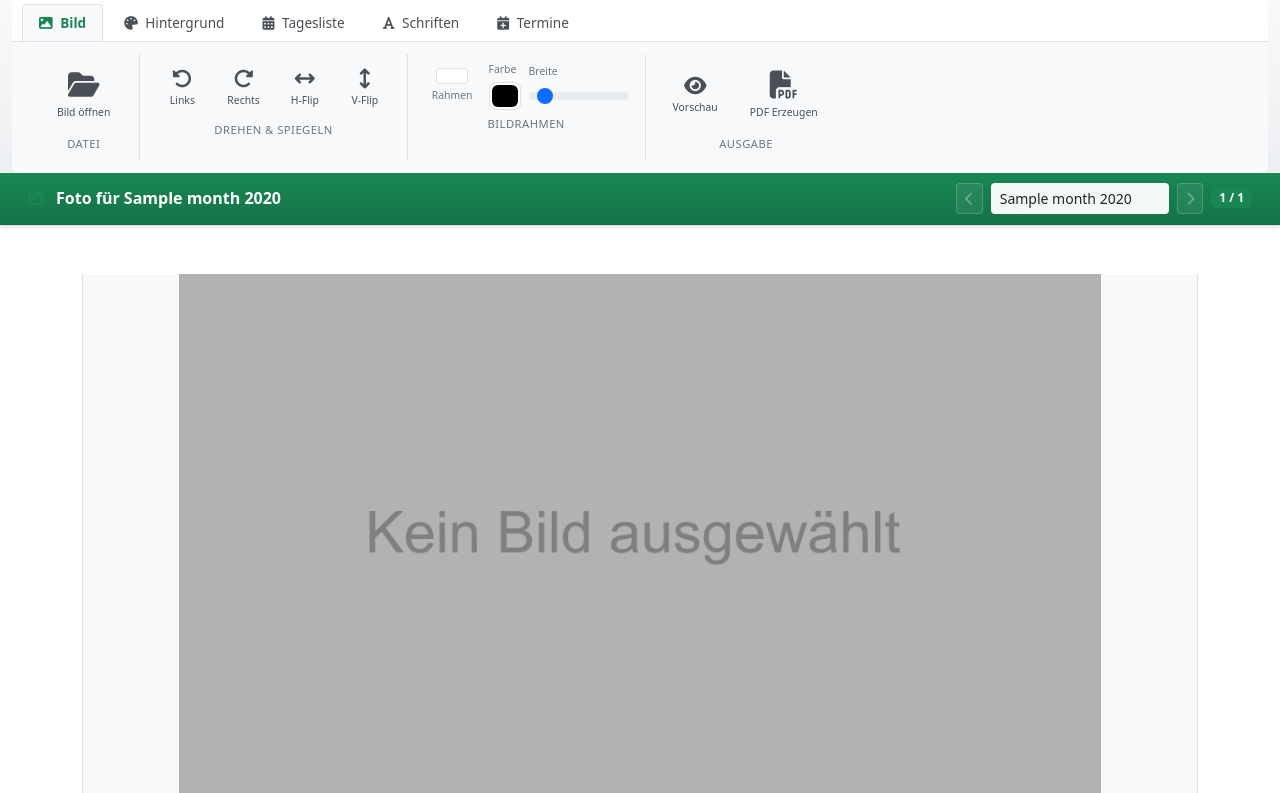
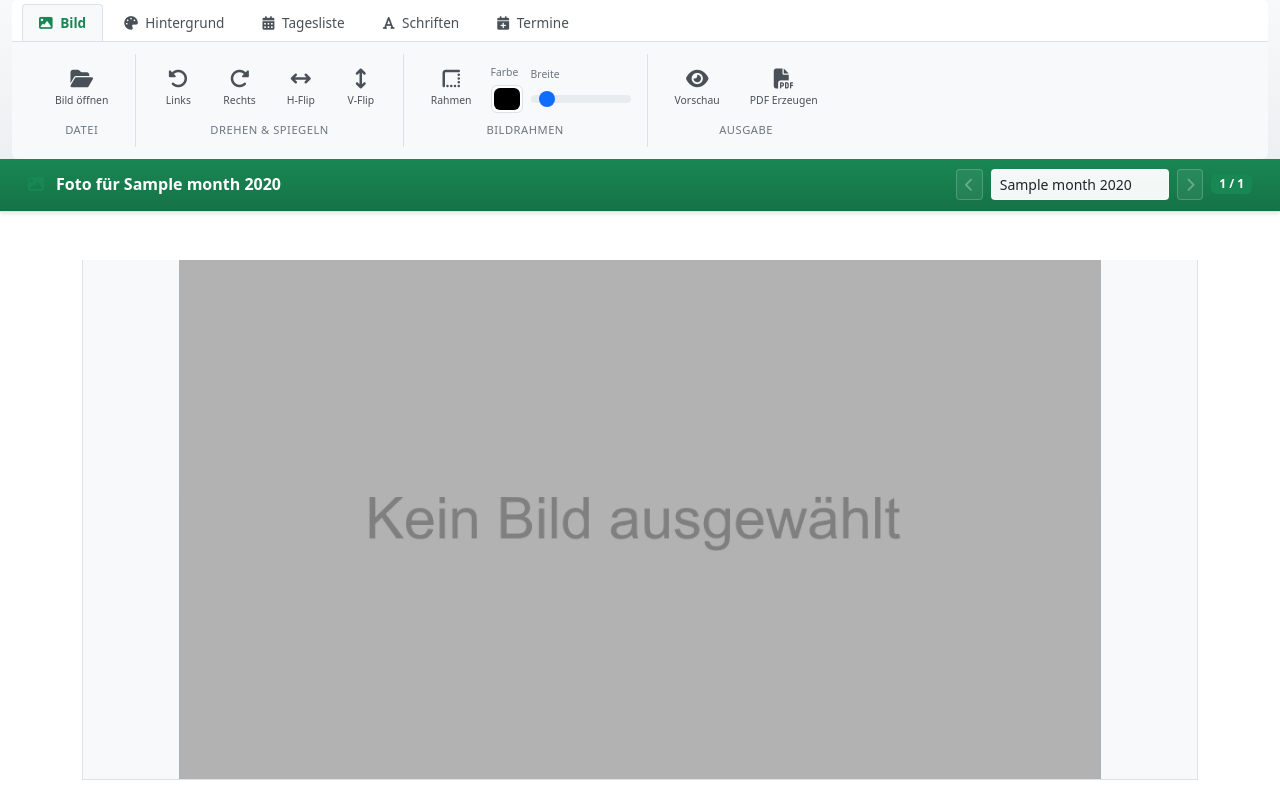
Before and after one commit to dpmpc/calendaronline, a Django app: template web/creator/templates/creator/months.html in a window 1280 px wide. Shown: the part 56-849 px from the top of the page. Run offline with Django 4.2, Linux system fonts and the light colour scheme; the template is opened without the code that fills it: most values are stand-ins (such as "Sample title", 1, 10 or a date in 2020); some libraries are stand-ins or nearby versions.

Commit message:
Some UI changes

```diff
--- a/web/creator/fotocalendar/bo/config.py
+++ b/web/creator/fotocalendar/bo/config.py
@@ -178,7 +178,8 @@ class MonthConfig:
         self.image_border = request.POST.get('image_border' + postfix, self.image_border)
         if request.POST.get('image_border_color' + postfix, '') != '':
             self.image_border_color = request.POST.get('image_border_color' + postfix)
-        self.image_border_width = request.POST.get('image_border_width' + postfix, self.image_border_width)
+        if request.POST.get('image_border_width' + postfix, '') != '':
+            self.image_border_width = int(request.POST.get('image_border_width' + postfix))
         self.fonts.update_from_request(request, "font_", postfix)
         if request.FILES.get('image' + postfix):
             self.set_image(request.FILES.get('image' + postfix))
--- a/web/creator/templates/creator/months.html
+++ b/web/creator/templates/creator/months.html
@@ -199,40 +199,21 @@ function updateMonthNavigation() {
 // Sync ribbon controls from month's hidden fields
 function syncRibbonFromMonth(monthId) {
   // Image border
-  var imageBorder = document.getElementById('field_image_border_' + monthId);
-  if (imageBorder) document.getElementById('ribbon-image-border').checked = (imageBorder.value === '1');
-
-  var imageBorderColor = document.getElementById('field_image_border_color_' + monthId);
-  if (imageBorderColor) document.getElementById('ribbon-image-border-color').value = imageBorderColor.value || '#000000';
-
-  var imageBorderWidth = document.getElementById('field_image_border_width_' + monthId);
-  if (imageBorderWidth) document.getElementById('ribbon-image-border-width').value = imageBorderWidth.value || '3';
+  setButtonState('ribbon-image-border', 'field_image_border_' + monthId)
+  setButtonValue('ribbon-image-border-color', 'field_image_border_color_' + monthId, '#000000')
+  setButtonValue('ribbon-image-border-width', 'field_image_border_width_' + monthId, '3');
 
   // Background
-  var bgType = document.getElementById('field_background_type_' + monthId);
-  if (bgType) document.getElementById('ribbon-background-type').value = bgType.value || 'N';
-
-  var bgColor = document.getElementById('field_background_color_' + monthId);
-  if (bgColor) document.getElementById('ribbon-background-color').value = bgColor.value || '#ffffff';
-
-  var bgColorB = document.getElementById('field_background_color_b_' + monthId);
-  if (bgColorB) document.getElementById('ribbon-background-color-b').value = bgColorB.value || '#aaaaaa';
-
-  var centerMonth = document.getElementById('field_center_month_' + monthId);
-  if (centerMonth) document.getElementById('ribbon-center-month').checked = (centerMonth.value === '1');
+  setButtonValue('ribbon-background-type', 'field_background_type_' + monthId, 'N');
+  setButtonValue('ribbon-background-color', 'field_background_color_' + monthId, '#ffffff');
+  setButtonValue('ribbon-background-color-b', 'field_background_color_b_' + monthId, '#aaaaaa');
+  setButtonState('ribbon-center-month', 'field_center_month_' + monthId);
 
   // Days table
-  var tableBorder = document.getElementById('field_table_border_' + monthId);
-  if (tableBorder) document.getElementById('ribbon-table-border').checked = (tableBorder.value === '1');
-
-  var showWeeks = document.getElementById('field_show_weeks_' + monthId);
-  if (showWeeks) document.getElementById('ribbon-show-weeks').checked = (showWeeks.value === '1');
-
-  var tableBgColor = document.getElementById('field_table_background_color_' + monthId);
-  if (tableBgColor) document.getElementById('ribbon-table-background-color').value = tableBgColor.value || '#ffffff';
-
-  var tableBgOpacity = document.getElementById('field_table_background_opacity_' + monthId);
-  if (tableBgOpacity) document.getElementById('ribbon-table-background-opacity').value = tableBgOpacity.value || '70';
+  setButtonState('ribbon-table-border', 'field_table_border_' + monthId);
+  setButtonState('ribbon-show-weeks', 'field_show_weeks_' + monthId);
+  setButtonValue('ribbon-table-background-color', 'field_table_background_color_' + monthId, '#ffffff');
+  setButtonValue('ribbon-table-background-opacity', 'field_table_background_opacity_' + monthId, '70');
 
   // Fonts
   syncFontFromMonth(monthId, 'weekday');
@@ -241,16 +222,37 @@ function syncRibbonFromMonth(monthId) {
   syncFontFromMonth(monthId, 'event');
 }
 
+function setButtonState(buttonId, valueFieldId) {
+  var currentValue = document.getElementById(valueFieldId);
+  var button = document.getElementById(buttonId);
+  if (button) {
+    if (currentValue && currentValue.value === '1') {
+      button.classList.add('active');
+    } else {
+      button.classList.remove('active');
+    }
+  }
+  else {
+    console.warn("Button with ID " + buttonId + " not found for syncing state.");
+  }
+}
+
+function setButtonValue(buttonId, valueFieldId, defaultValue) {
+  var currentValue = document.getElementById(valueFieldId);
+  var button = document.getElementById(buttonId);
+  if (button) {
+    button.value = currentValue && currentValue.value ? currentValue.value : defaultValue;
+  }
+  else {
+    console.warn("Button with ID " + buttonId + " not found for syncing value.");
+  }
+}
+
 function syncFontFromMonth(monthId, fontType) {
-  var boldField = document.getElementById('field_font_' + fontType + '_bold_' + monthId);
-  var italicField = document.getElementById('field_font_' + fontType + '_italic_' + monthId);
-  var underlineField = document.getElementById('field_font_' + fontType + '_underline_' + monthId);
-  var colorField = document.getElementById('field_font_' + fontType + '_color_' + monthId);
-
-  if (boldField) document.getElementById('ribbon-font-' + fontType + '-bold').checked = (boldField.value === '1');
-  if (italicField) document.getElementById('ribbon-font-' + fontType + '-italic').checked = (italicField.value === '1');
-  if (underlineField) document.getElementById('ribbon-font-' + fontType + '-underline').checked = (underlineField.value === '1');
-  if (colorField) document.getElementById('ribbon-font-' + fontType + '-color').value = colorField.value || '#000000';
+  setButtonState('ribbon-font-' + fontType + '-bold', 'field_font_' + fontType + '_bold_' + monthId);
+  setButtonState('ribbon-font-' + fontType + '-italic', 'field_font_' + fontType + '_italic_' + monthId);
+  setButtonState('ribbon-font-' + fontType + '-underline', 'field_font_' + fontType + '_underline_' + monthId);
+  setButtonValue('ribbon-font-' + fontType + '-color', 'field_font_' + fontType + '_color_' + monthId, '#000000');
 }
 
 // Update hidden field for current month from ribbon control
--- a/web/creator/templates/creator/ribbon.html
+++ b/web/creator/templates/creator/ribbon.html
@@ -35,7 +35,7 @@
           <div class="ribbon-row">
             <div class="ribbon-group">
               <div class="ribbon-group-content">
-                <button type="button" class="ribbon-btn ribbon-btn-lg" title="Neues Bild öffnen" onclick="selectImageForCurrentMonth()">
+                <button type="button" class="ribbon-btn" title="Neues Bild öffnen" onclick="selectImageForCurrentMonth()">
                   <span class="fa fa-folder-open"></span>
                   <span class="ribbon-btn-label">Bild öffnen</span>
                 </button>
@@ -65,10 +65,10 @@
             </div>
             <div class="ribbon-group">
               <div class="ribbon-group-content">
-                <div class="ribbon-switch">
-                  <input class="form-check-input" type="checkbox" role="switch" id="ribbon-image-border" onchange="updateCurrentMonthField('image_border', this.checked ? '1' : '')">
-                  <span class="ribbon-switch-label">Rahmen</span>
-                </div>
+                <button type="button" id="ribbon-image-border" class="ribbon-btn" data-bs-toggle="button" title="Vertikal spiegeln" onclick="updateCurrentMonthField('image_border', this.classList.contains('active') ? '1' : '0')">
+                   <span class="fa fa-border-top-left"></span>
+                   <span class="ribbon-btn-label">Rahmen</span>
+                </button>
                 <div class="ribbon-control">
                   <span class="ribbon-control-label">Farbe</span>
                   <input class="form-control form-control-color" type="color" id="ribbon-image-border-color" value="#000000" onchange="updateCurrentMonthField('image_border_color', this.value)">
@@ -86,7 +86,7 @@
                   <span class="fa fa-eye"></span>
                   <span class="ribbon-btn-label">Vorschau</span>
                 </button>
-                <button type="button" class="ribbon-btn ribbon-btn-lg" title="PDF Kalender erzeugen" onclick="uploadImages()">
+                <button type="button" class="ribbon-btn" title="PDF Kalender erzeugen" onclick="uploadImages()">
                   <span class="fa fa-file-pdf"></span>
                   <span class="ribbon-btn-label">PDF Erzeugen</span>
                 </button>
@@ -130,10 +130,10 @@
             </div>
             <div class="ribbon-group">
               <div class="ribbon-group-content">
-                <div class="ribbon-switch">
-                  <input class="form-check-input" type="checkbox" role="switch" id="ribbon-center-month" onchange="updateCurrentMonthField('center_month', this.checked ? '1' : '')">
-                  <span class="ribbon-switch-label">Monat zentriert</span>
-                </div>
+                <button type="button" id="ribbon-center-month" class="ribbon-btn" data-bs-toggle="button" title="Monat zentriert" onclick="updateCurrentMonthField('center_month', this.classList.contains('active') ? '1' : '0')">
+                   <span class="fa fa-align-center"></span>
+                   <span class="ribbon-btn-label">Monat zentriert</span>
+                </button>
               </div>
               <span class="ribbon-group-label">Ausrichtung</span>
             </div>
@@ -145,14 +145,14 @@
           <div class="ribbon-row">
             <div class="ribbon-group">
               <div class="ribbon-group-content">
-                <div class="ribbon-switch">
-                  <input class="form-check-input" type="checkbox" role="switch" id="ribbon-table-border" onchange="updateCurrentMonthField('table_border', this.checked ? '1' : '')">
-                  <span class="ribbon-switch-label">Rahmen</span>
-                </div>
-                <div class="ribbon-switch">
-                  <input class="form-check-input" type="checkbox" role="switch" id="ribbon-show-weeks" onchange="updateCurrentMonthField('show_weeks', this.checked ? '1' : '')">
-                  <span class="ribbon-switch-label">KW anzeigen</span>
-                </div>
+                <button type="button" id="ribbon-table-border" class="ribbon-btn" data-bs-toggle="button" title="Rahmen" onclick="updateCurrentMonthField('table_border', this.classList.contains('active') ? '1' : '0')">
+                   <span class="fa fa-border-all"></span>
+                   <span class="ribbon-btn-label">Rahmen</span>
+                </button>
+                <button type="button" id="ribbon-show-weeks" class="ribbon-btn" data-bs-toggle="button" title="KW anzeigen" onclick="updateCurrentMonthField('show_weeks', this.classList.contains('active') ? '1' : '0')">
+                   <span class="fa fa-list-ol"></span>
+                   <span class="ribbon-btn-label">KW anzeigen</span>
+                </button>
               </div>
               <span class="ribbon-group-label">Optionen</span>
             </div>
@@ -177,15 +177,19 @@
           <div class="ribbon-row">
             <div class="ribbon-group">
               <div class="ribbon-group-content">
+                <button type="button" id="ribbon-font-weekday-bold" class="ribbon-btn" data-bs-toggle="button" title="Fett" onclick="updateCurrentMonthField('font_weekday_bold', this.classList.contains('active') ? '1' : '0')">
+                  <span class="fa fa-bold"></span>
+                  <span class="ribbon-btn-label">Fett</span>
+                </button>
+                <button type="button" id="ribbon-font-weekday-italic" class="ribbon-btn" data-bs-toggle="button" title="Kursiv" onclick="updateCurrentMonthField('font_weekday_italic', this.classList.contains('active') ? '1' : '0')">
+                  <span class="fa fa-italic"></span>
+                  <span class="ribbon-btn-label">Kursiv</span>
+                </button>
+                <button type="button" id="ribbon-font-weekday-underline" class="ribbon-btn" data-bs-toggle="button" title="Unterstrichen" onclick="updateCurrentMonthField('font_weekday_underline', this.classList.contains('active') ? '1' : '0')">
+                  <span class="fa fa-underline"></span>
+                  <span class="ribbon-btn-label">Unterstrichen</span>
+                </button>
                 <div class="ribbon-inline">
-                  <div class="ribbon-font-buttons btn-group" role="group">
-                    <input type="checkbox" class="btn-check" id="ribbon-font-weekday-bold" onchange="updateCurrentMonthField('font_weekday_bold', this.checked ? '1' : '')">
-                    <label class="btn btn-outline-primary btn-sm" for="ribbon-font-weekday-bold"><span class="fa fa-bold"></span></label>
-                    <input type="checkbox" class="btn-check" id="ribbon-font-weekday-italic" onchange="updateCurrentMonthField('font_weekday_italic', this.checked ? '1' : '')">
-                    <label class="btn btn-outline-primary btn-sm" for="ribbon-font-weekday-italic"><span class="fa fa-italic"></span></label>
-                    <input type="checkbox" class="btn-check" id="ribbon-font-weekday-underline" onchange="updateCurrentMonthField('font_weekday_underline', this.checked ? '1' : '')">
-                    <label class="btn btn-outline-primary btn-sm" for="ribbon-font-weekday-underline"><span class="fa fa-underline"></span></label>
-                  </div>
                   <input class="form-control form-control-color" type="color" id="ribbon-font-weekday-color" value="#000000" style="width:28px;height:28px;" onchange="updateCurrentMonthField('font_weekday_color', this.value)">
                 </div>
               </div>
@@ -193,15 +197,19 @@
             </div>
             <div class="ribbon-group">
               <div class="ribbon-group-content">
+                <button type="button" id="ribbon-font-saturday-bold" class="ribbon-btn" data-bs-toggle="button" title="Fett" onclick="updateCurrentMonthField('font_saturday_bold', this.classList.contains('active') ? '1' : '0')">
+                  <span class="fa fa-bold"></span>
+                  <span class="ribbon-btn-label">Fett</span>
+                </button>
+                <button type="button" id="ribbon-font-saturday-italic" class="ribbon-btn" data-bs-toggle="button" title="Kursiv" onclick="updateCurrentMonthField('font_saturday_italic', this.classList.contains('active') ? '1' : '0')">
+                  <span class="fa fa-italic"></span>
+                  <span class="ribbon-btn-label">Kursiv</span>
+                </button>
+                <button type="button" id="ribbon-font-saturday-underline" class="ribbon-btn" data-bs-toggle="button" title="Unterstrichen" onclick="updateCurrentMonthField('font_saturday_underline', this.classList.contains('active') ? '1' : '0')">
+                  <span class="fa fa-underline"></span>
+                  <span class="ribbon-btn-label">Unterstrichen</span>
+                </button>
                 <div class="ribbon-inline">
-                  <div class="ribbon-font-buttons btn-group" role="group">
-                    <input type="checkbox" class="btn-check" id="ribbon-font-saturday-bold" onchange="updateCurrentMonthField('font_saturday_bold', this.checked ? '1' : '')">
-                    <label class="btn btn-outline-primary btn-sm" for="ribbon-font-saturday-bold"><span class="fa fa-bold"></span></label>
-                    <input type="checkbox" class="btn-check" id="ribbon-font-saturday-italic" onchange="updateCurrentMonthField('font_saturday_italic', this.checked ? '1' : '')">
-                    <label class="btn btn-outline-primary btn-sm" for="ribbon-font-saturday-italic"><span class="fa fa-italic"></span></label>
-                    <input type="checkbox" class="btn-check" id="ribbon-font-saturday-underline" onchange="updateCurrentMonthField('font_saturday_underline', this.checked ? '1' : '')">
-                    <label class="btn btn-outline-primary btn-sm" for="ribbon-font-saturday-underline"><span class="fa fa-underline"></span></label>
-                  </div>
                   <input class="form-control form-control-color" type="color" id="ribbon-font-saturday-color" value="#000000" style="width:28px;height:28px;" onchange="updateCurrentMonthField('font_saturday_color', this.value)">
                 </div>
               </div>
@@ -209,15 +217,19 @@
             </div>
             <div class="ribbon-group">
               <div class="ribbon-group-content">
+                <button type="button" id="ribbon-font-sunday-bold" class="ribbon-btn" data-bs-toggle="button" title="Fett" onclick="updateCurrentMonthField('font_sunday_bold', this.classList.contains('active') ? '1' : '0')">
+                  <span class="fa fa-bold"></span>
+                  <span class="ribbon-btn-label">Fett</span>
+                </button>
+                <button type="button" id="ribbon-font-sunday-italic" class="ribbon-btn" data-bs-toggle="button" title="Kursiv" onclick="updateCurrentMonthField('font_sunday_italic', this.classList.contains('active') ? '1' : '0')">
+                  <span class="fa fa-italic"></span>
+                  <span class="ribbon-btn-label">Kursiv</span>
+                </button>
+                <button type="button" id="ribbon-font-sunday-underline" class="ribbon-btn" data-bs-toggle="button" title="Unterstrichen" onclick="updateCurrentMonthField('font_sunday_underline', this.classList.contains('active') ? '1' : '0')">
+                  <span class="fa fa-underline"></span>
+                  <span class="ribbon-btn-label">Unterstrichen</span>
+                </button>
                 <div class="ribbon-inline">
-                  <div class="ribbon-font-buttons btn-group" role="group">
-                    <input type="checkbox" class="btn-check" id="ribbon-font-sunday-bold" onchange="updateCurrentMonthField('font_sunday_bold', this.checked ? '1' : '')">
-                    <label class="btn btn-outline-primary btn-sm" for="ribbon-font-sunday-bold"><span class="fa fa-bold"></span></label>
-                    <input type="checkbox" class="btn-check" id="ribbon-font-sunday-italic" onchange="updateCurrentMonthField('font_sunday_italic', this.checked ? '1' : '')">
-                    <label class="btn btn-outline-primary btn-sm" for="ribbon-font-sunday-italic"><span class="fa fa-italic"></span></label>
-                    <input type="checkbox" class="btn-check" id="ribbon-font-sunday-underline" onchange="updateCurrentMonthField('font_sunday_underline', this.checked ? '1' : '')">
-                    <label class="btn btn-outline-primary btn-sm" for="ribbon-font-sunday-underline"><span class="fa fa-underline"></span></label>
-                  </div>
                   <input class="form-control form-control-color" type="color" id="ribbon-font-sunday-color" value="#000000" style="width:28px;height:28px;" onchange="updateCurrentMonthField('font_sunday_color', this.value)">
                 </div>
               </div>
@@ -225,15 +237,19 @@
             </div>
             <div class="ribbon-group">
               <div class="ribbon-group-content">
+                <button type="button" id="ribbon-font-event-bold" class="ribbon-btn" data-bs-toggle="button" title="Fett" onclick="updateCurrentMonthField('font_event_bold', this.classList.contains('active') ? '1' : '0')">
+                  <span class="fa fa-bold"></span>
+                  <span class="ribbon-btn-label">Fett</span>
+                </button>
+                <button type="button" id="ribbon-font-event-italic" class="ribbon-btn" data-bs-toggle="button" title="Kursiv" onclick="updateCurrentMonthField('font_event_italic', this.classList.contains('active') ? '1' : '0')">
+                  <span class="fa fa-italic"></span>
+                  <span class="ribbon-btn-label">Kursiv</span>
+                </button>
+                <button type="button" id="ribbon-font-event-underline" class="ribbon-btn" data-bs-toggle="button" title="Unterstrichen" onclick="updateCurrentMonthField('font_event_underline', this.classList.contains('active') ? '1' : '0')">
+                  <span class="fa fa-underline"></span>
+                  <span class="ribbon-btn-label">Unterstrichen</span>
+                </button>
                 <div class="ribbon-inline">
-                  <div class="ribbon-font-buttons btn-group" role="group">
-                    <input type="checkbox" class="btn-check" id="ribbon-font-event-bold" onchange="updateCurrentMonthField('font_event_bold', this.checked ? '1' : '')">
-                    <label class="btn btn-outline-primary btn-sm" for="ribbon-font-event-bold"><span class="fa fa-bold"></span></label>
-                    <input type="checkbox" class="btn-check" id="ribbon-font-event-italic" onchange="updateCurrentMonthField('font_event_italic', this.checked ? '1' : '')">
-                    <label class="btn btn-outline-primary btn-sm" for="ribbon-font-event-italic"><span class="fa fa-italic"></span></label>
-                    <input type="checkbox" class="btn-check" id="ribbon-font-event-underline" onchange="updateCurrentMonthField('font_event_underline', this.checked ? '1' : '')">
-                    <label class="btn btn-outline-primary btn-sm" for="ribbon-font-event-underline"><span class="fa fa-underline"></span></label>
-                  </div>
                   <input class="form-control form-control-color" type="color" id="ribbon-font-event-color" value="#000000" style="width:28px;height:28px;" onchange="updateCurrentMonthField('font_event_color', this.value)">
                 </div>
               </div>
@@ -247,7 +263,7 @@
           <div class="ribbon-row">
             <div class="ribbon-group">
               <div class="ribbon-group-content">
-                <button type="button" class="ribbon-btn ribbon-btn-lg" onclick="addEventForCurrentMonth()">
+                <button type="button" class="ribbon-btn" onclick="addEventForCurrentMonth()">
                   <span class="fa fa-calendar-plus"></span>
                   <span class="ribbon-btn-label">Hinzufügen</span>
                 </button>
--- a/web/creator/templates/creator/start.html
+++ b/web/creator/templates/creator/start.html
@@ -73,7 +73,7 @@
                 </div>
             </div>
             <div class="modal-footer">
-                <a id="preview-pdf-link" class="btn btn-outline-secondary" href="#" role="button" target="preview"><span class="fa fa-file-pdf"></span> PDF Erzeugen</a>
+                <a id="preview-pdf-link" class="btn btn-outline-secondary" href="#" role="button" target="preview"><span class="fa fa-file-pdf"></span> Vorschau als PDF</a>
                 <button type="button" class="btn btn-primary" data-bs-dismiss="modal">Schließen</button>
             </div>
             </div>
@@ -126,7 +126,7 @@ var previewModalInstance = null;
 function showPreviewModal(format) {
   var modalEl = document.getElementById('preview-modal');
   var previewPdfLink = document.getElementById('preview-pdf-link');
-  previewPdfLink.href = "preview?format=" + format + "&pdf=1";
+  previewPdfLink.href = "preview?format=" + format;
 
   previewModalInstance = bootstrap.Modal.getOrCreateInstance(modalEl);
   previewModalInstance.show();
@@ -147,7 +147,7 @@ function generatePreviewForModal(format) {
 
 function sendModalPreviewRequest(format, container) {
   var xhr = new XMLHttpRequest();
-  xhr.open("GET", "preview?format=" + format, true);
+  xhr.open("GET", "preview?format=" + format + "&png=1", true);
   xhr.responseType = 'blob';
 
   xhr.onload = function() {
```
Also changed, not shown: web/creator/fotocalendar/creator.py (+43 -39 lines), web/creator/fotocalendar/fotocalendar.py (+6 -1 lines), web/creator/views.py (+20 -22 lines).
